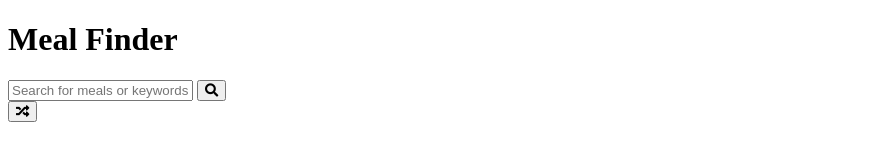
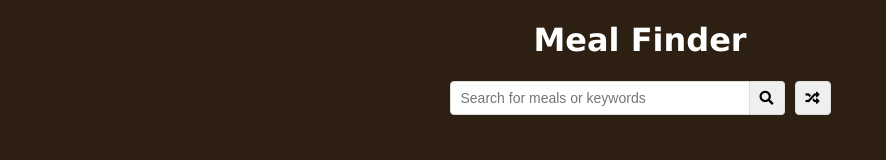
Before and after one commit to SevalKu/meal_finder_app, a plain HTML site: page index.html in a window 1280 px wide. Shown: the whole page, without its empty margins (0-886 px from the left). Drawn offline with Linux system fonts and the light colour scheme.

Commit message:
style completed

```diff
--- a/index.html
+++ b/index.html
@@ -4,7 +4,7 @@
     <meta charset="UTF-8">
     <meta http-equiv="X-UA-Compatible" content="IE=edge">
     <meta name="viewport" content="width=device-width, initial-scale=1.0">
-    <link rel="sylesheet" href="style.css">
+    <link rel="stylesheet" href="style.css">
     <link rel="stylesheet" href="https://cdnjs.cloudflare.com/ajax/libs/font-awesome/5.10.2/css/all.min.css" integrity="sha512-u7ppO4TLg4v6EY8yQ6T6d66inT0daGyTodAi6ycbw9+/AU8KMLAF7Z7YGKPMRA96v7t+c7O1s6YCTGkok6p9ZA==" crossorigin="anonymous" referrerpolicy="no-referrer" />
     <title>Meal Finder</title>
 </head>
--- a/style.css
+++ b/style.css
@@ -0,0 +1,63 @@
+*{
+    box-sizing: border-box;
+}
+
+body{
+    background: #2d2013;
+    color: #fff;
+    font-family: Verdana, Geneva, Tahoma, sans-serif;
+    margin: 0;
+}
+
+.container{
+    margin: auto;
+    max-width: 800px;
+    display: flex;
+    flex-direction: column;
+    align-items: center;
+    justify-content: center;
+    text-align: center;
+}
+
+.flex{
+    display: flex;
+}
+
+input,
+button{
+    border: 1px solid #dedede;
+    border-top-left-radius: 4px;
+    border-bottom-left-radius: 4px;
+    font-size: 14px;
+    padding: 8px 10px;
+    margin: 0;
+}
+
+input[type='text']{
+ width: 300px;
+}
+
+.search-btn{
+    cursor: pointer;
+border-left: 0;
+border-radius: 0;
+
+border-top-right-radius: 4px;
+border-bottom-right-radius: 4px;
+}
+
+.random-btn{
+    cursor: pointer;
+    margin-left: 10px;
+
+    border-top-right-radius: 4px;
+    border-bottom-right-radius: 4px;
+}
+
+@media(max-width:800px){}
+@media(max-width:700px){}
+@media(max-width:500px){
+    input[type='text']{
+        width: 100%;
+    }
+}
```
